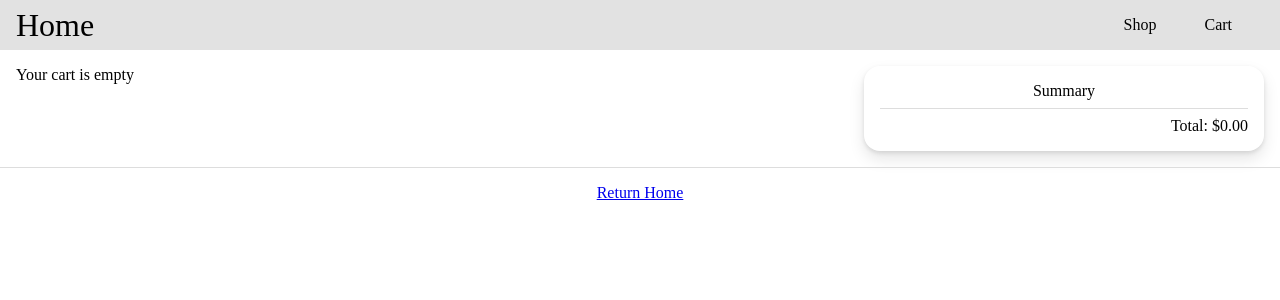
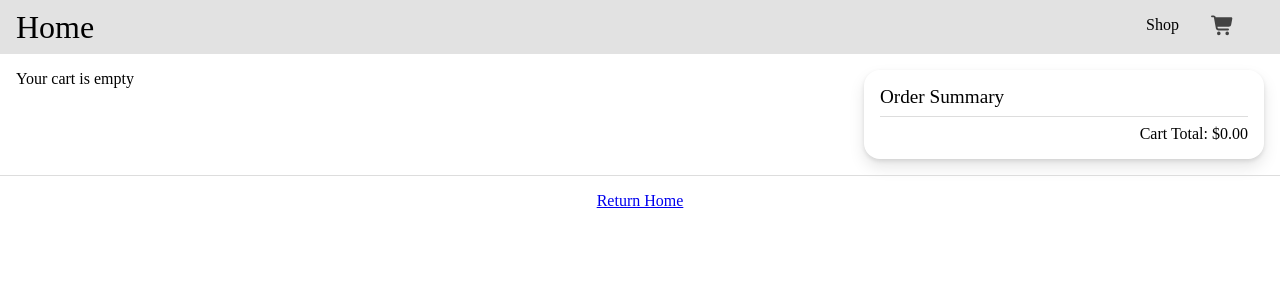
Before and after one commit to nothinktank/odin-shopping-cart, a React (Vite) app: page /Cart in a window 1280 px wide. Shown: the top 300 px of the page. Built offline with nearby package versions, Linux system fonts and the light colour scheme.

Commit message:
added red bubble for the cart button in the Navbar

```diff
--- a/src/App.jsx
+++ b/src/App.jsx
@@ -8,6 +8,7 @@ import './styles/Card-container.css'
 import './styles/Cart.css'
 import './styles/Cart-summary.css'
 import './styles/Cart-summary-item.css'
+
 
 import { Link, Route, Routes, Outlet } from 'react-router'
 import Navbar from './Navbar'
--- a/src/Navbar.jsx
+++ b/src/Navbar.jsx
@@ -1,7 +1,14 @@
+import { useContext } from "react";
 import { Link } from "react-router"
+import { CartContext } from "./App";
 
+import { FontAwesomeIcon } from "@fortawesome/react-fontawesome";
+import { faShoppingCart } from "@fortawesome/free-solid-svg-icons";
 
 const Navbar = () => {
+    const { cartItems } = useContext(CartContext);
+    const totalItems = cartItems.reduce((total, item) => total + item.quantity, 0);
+
     return (
         <nav className="nav">
             <Link to="/" className="site-title">Home</Link>
@@ -11,7 +18,14 @@ const Navbar = () => {
                 </li>
                 <li>
                     {/* need a custom link here to add a bubble of item quantity in the cart */}
-                    <Link className="links" to="Cart">Cart</Link>
+                    <Link className="cart-link" to="Cart">
+                        <FontAwesomeIcon icon={faShoppingCart} />
+                            {
+                                totalItems > 0 && (
+                                    <span className="cart-bubble">{totalItems}</span>
+                                )
+                            }
+                    </Link>
                 </li>
             </ul>
 
--- a/src/assets/Item-array.js
+++ b/src/assets/Item-array.js
@@ -25,3 +25,8 @@ export default itemList;
 //add trash button in cart items - done
 
 //when backspace to clear number in the cart item, the item disappears, need to make it stay -done
+
+//update font
+
+
+//cart bubble switched to the left after screen becomes too small
--- a/src/component/CartSummary.jsx
+++ b/src/component/CartSummary.jsx
@@ -12,7 +12,7 @@ const CartSummary = () => {
 
     return (
         <div className="cart-summary-box">
-            <div className="summary" >Summary</div>
+            <div className="summary" >Order Summary</div>
             <div>
                 {/* render cart items here */}
                 {cartItems.map((item) => {
@@ -27,7 +27,7 @@ const CartSummary = () => {
                     )
                 })}
             </div>
-            <div className="total">Total: ${totalPrice.toFixed(2)}</div>
+            <div className="total">Cart Total: ${totalPrice.toFixed(2)}</div>
         </div>
     )
 }
--- a/src/style.css
+++ b/src/style.css
@@ -55,3 +55,36 @@ body {
 /* .nav Link {
     color: inherit;
 } */
+
+.cart-link {
+    font-size: larger;
+    color: rgb(67, 67, 67);
+    position: relative;
+    padding-right: 13px;
+}
+
+.cart-bubble {
+    /* Positioning */
+    position: absolute;
+    top: -10px; /* Pull it up above the link */
+    right: 0; /* Position it to the right of the link */
+    /* Visuals */
+    background-color: red;
+    color: white;
+    font-size: 0.75rem;
+    font-weight: bold;
+    text-align: center;
+    line-height: 1; /* Ensures text is centered vertically */
+
+
+    width: 20px;
+    height: 20px;
+
+    display: flex;
+    justify-content: center;
+    align-items: center;
+
+    border-radius: 50%; /* Makes it a perfect circle */
+    padding: 0; /* Adjust padding for bubble size */
+
+}
--- a/src/styles/Cart-summary.css
+++ b/src/styles/Cart-summary.css
@@ -12,9 +12,10 @@
 }
 
 .summary {
-
+    font-size: larger;
+    padding: 0;
     padding-bottom: 0.5rem;
-    text-align: center;
+    text-align: left;
     width: 100%;
     border-bottom: 1px solid #ddd;
 }
```
